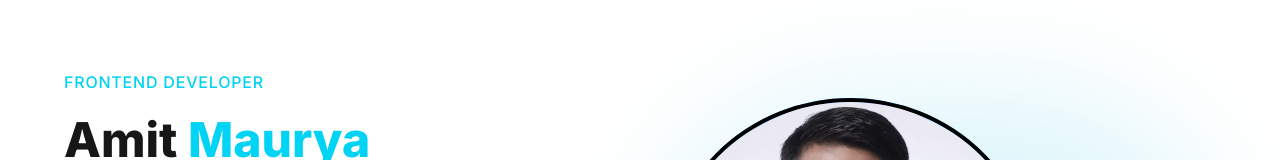
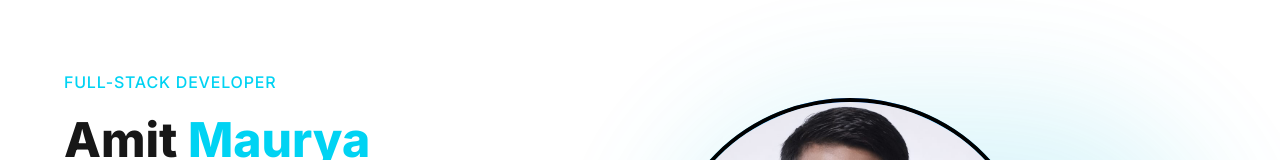
Before and after one commit to Amit81082/portfolio_maurya.dev, a Next.js app: page / in a window 1280 px wide. Shown: the part 176-336 px from the top of the page. Built offline with nearby package versions, Linux system fonts and the light colour scheme.

Commit message:
portfolio resume updated

```diff
--- a/app/components/About.jsx
+++ b/app/components/About.jsx
@@ -13,11 +13,11 @@ export default function About() {
 
         {/* 👉 Updated Intro */}
         <p className="text-white/70 max-w-3xl mb-12 leading-relaxed">
-          I'm a Frontend Web Developer focused on building modern, responsive,
-          and scalable web applications using Next.js, React, TypeScript,
-          Tailwind CSS, Node.js, Express, MongoDB, Prisma, and NextAuth. I enjoy
-          turning ideas into real-world products with clean UI, secure
-          authentication, and optimized performance.
+          I'm a Full-Stack Developer focused on building modern, responsive, and
+          scalable web applications using Next.js, React, TypeScript, Tailwind
+          CSS, Node.js, Express, MongoDB, Prisma, and NextAuth. I enjoy turning
+          ideas into real-world products with clean UI, secure authentication,
+          and optimized performance.
         </p>
 
         {/* 👉 Cards */}
@@ -28,7 +28,7 @@ export default function About() {
 
             {/* 🔥 Updated */}
             <h3 className="text-xl font-semibold mb-2">
-               Frontend Development
+              Full-Stack Development
             </h3>
 
             {/* 🔥 Updated */}
--- a/app/components/Hero.jsx
+++ b/app/components/Hero.jsx
@@ -11,7 +11,7 @@ export default function Hero() {
     const typed = new Typed(textRef.current, {
       // 🔥 CHANGED
       strings: [
-        "Frontend Developer",
+        "Full-Stack Developer",
         "Next.js Developer",
         "TypeScript Developer",
         "React Developer",
@@ -35,7 +35,7 @@ export default function Hero() {
           {/* 🔥 CHANGED */}
 
           <p className="text-cyan-400 font-medium tracking-wider uppercase">
-            Frontend Developer
+            Full-Stack Developer
           </p>
 
           <h1
--- a/app/components/Navbar.jsx
+++ b/app/components/Navbar.jsx
@@ -61,7 +61,7 @@ export default function Navbar() {
 
           {/* 👉 Resume Button */}
           <a
-            href="/resume6.pdf"
+            href="/resume7.pdf"
             target="_blank"
             className="px-4 py-2 rounded-xl bg-cyan-400 text-black text-sm font-semibold hover:bg-cyan-500 transition"
           >
@@ -97,7 +97,7 @@ export default function Navbar() {
             ))}
 
             <a
-              href="/resume6.pdf"
+              href="/resume7.pdf"
               rel="noopener norefferer"
               target="_blank"
               className="w-fit px-4 py-2 rounded-xl bg-cyan-400 text-black text-sm font-semibold hover:bg-cyan-500 transition items-center"
--- a/app/layout.js
+++ b/app/layout.js
@@ -22,21 +22,21 @@ const geistMono = Geist_Mono({
 });
 
 export const metadata = {
-  title: "Amit Maurya | Frontend Developer",
+  title: "Amit Maurya | Full-Stack Developer",
   description:
-    "Amit Maurya is a Frontend Developer specializing in React and Next.js. View projects, skills, and contact.",
+    "Amit Maurya is a Full-Stack Developer specializing in React and Next.js. View projects, skills, and contact.",
   keywords: [
     "Amit Maurya",
-    "Frontend Developer",
+    "Full-Stack Developer",
     "React Developer",
     "Next.js Developer",
     "Web Developer Portfolio",
   ],
 
   openGraph: {
-    title: "Amit Maurya | Frontend Developer",
+    title: "Amit Maurya | Full-Stack Developer",
     description:
-      "Frontend Developer building modern web apps using React & Next.js",
+      "Full-Stack Developer building modern web apps using React & Next.js",
     url: "https://portfolio-maurya-dev.vercel.app/",
     siteName: "Amit Maurya Portfolio",
     images: [
@@ -53,9 +53,9 @@ export const metadata = {
 
   twitter: {
     card: "summary_large_image",
-    title: "Amit Maurya | Frontend Developer",
+    title: "Amit Maurya | Full-Stack Developer",
     description:
-      "Frontend Developer building modern web apps using React & Next.js",
+      "Full-Stack Developer building modern web apps using React & Next.js",
     images: ["/og.png"],
   },
 };
```
Also changed, not shown: 2 other files (tests, documents, lock files or other folders).
